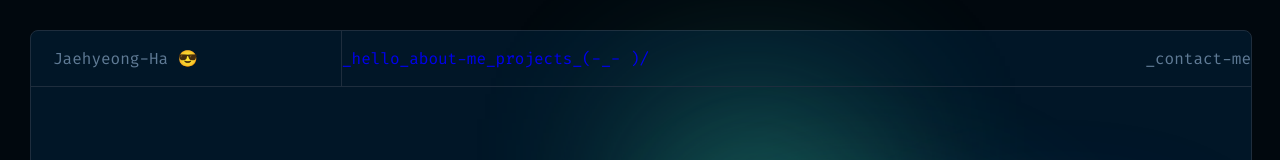
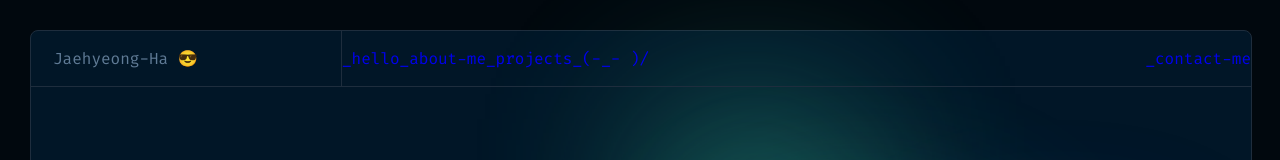
Before and after one commit to HaJaehyeong/portfolio, a Next.js app: page / in a window 1280 px wide. Shown: the top 160 px of the page. Built offline with nearby package versions, Linux system fonts and the light colour scheme.

Commit message:
HAJAE-13 add link: to contact

```diff
--- a/src/ui/header-tab/header-tab.tsx
+++ b/src/ui/header-tab/header-tab.tsx
@@ -17,7 +17,9 @@ const HeaderTab: React.FC<HeaderTabProps> = ({ pathname }) => {
           </Link>
         ))}
       </div>
-      <HeaderText text={'contact-me'} isTab={false} isSelected={pathname === 'contact'} />
+      <Link href={'/contact'}>
+        <HeaderText text={'contact-me'} isTab={false} isSelected={pathname === 'contact'} />
+      </Link>
     </div>
   );
 };
```
